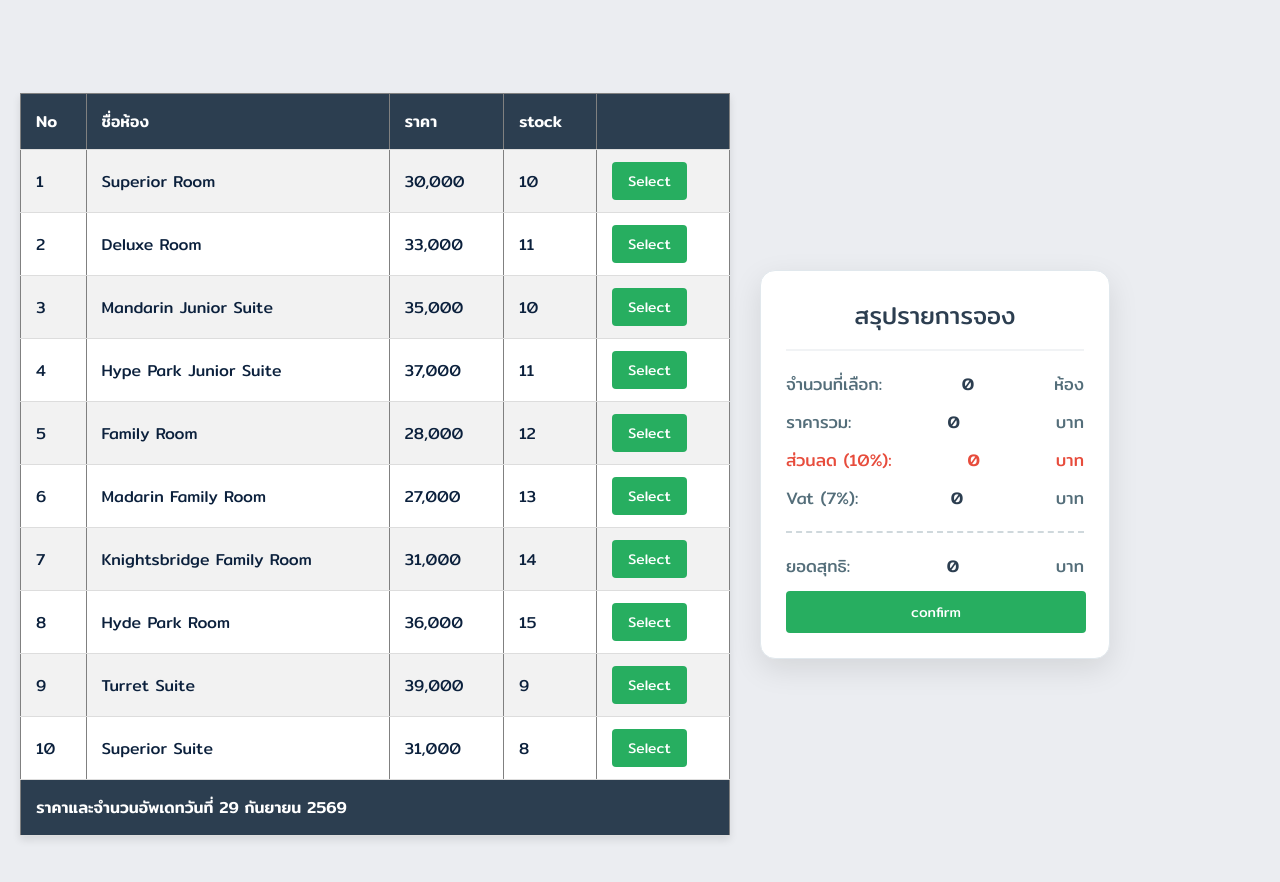
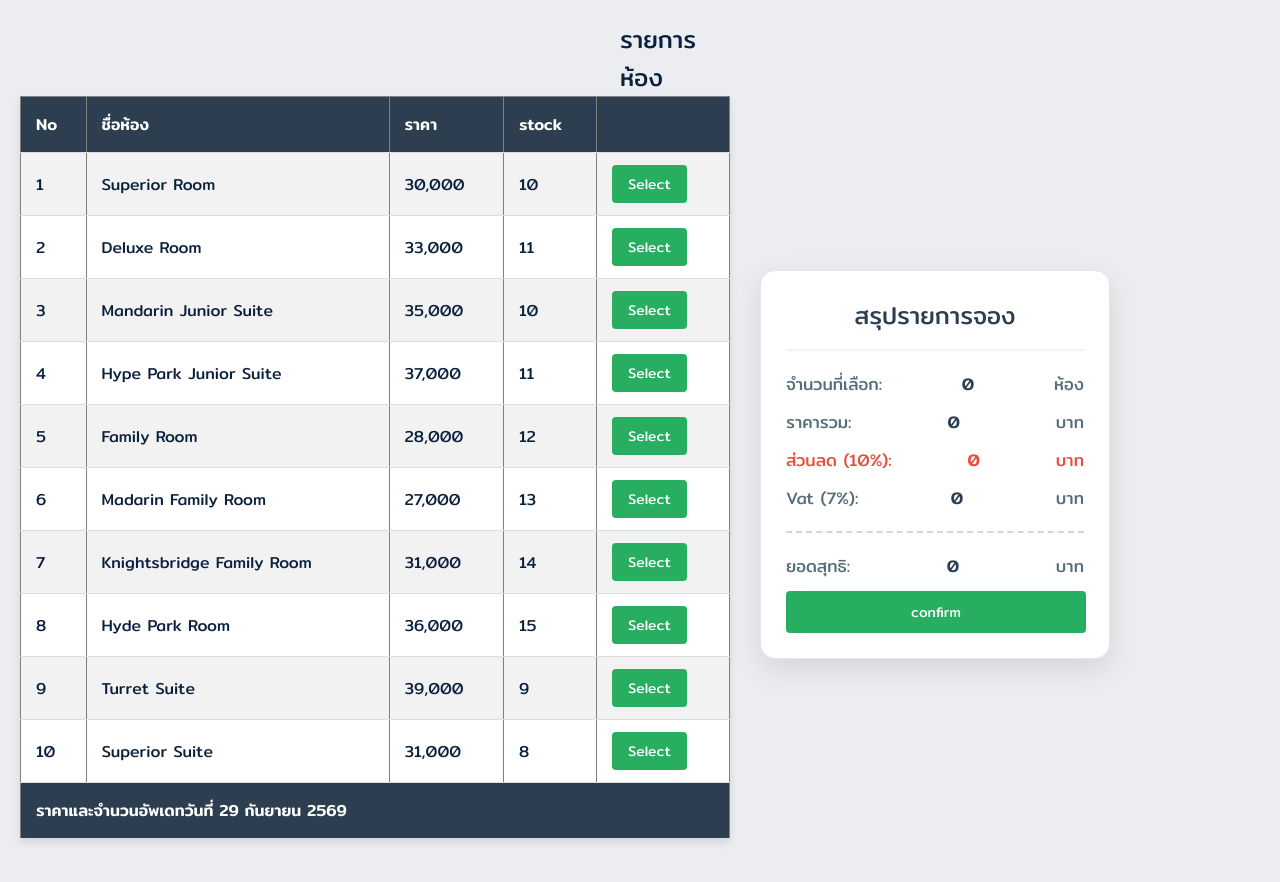
Before and after one commit to Porrama08/project-cpe363, a plain HTML site: page table.html in a window 1280 px wide. Drawn offline with Linux system fonts and the light colour scheme.

Commit message:
add head talble

```diff
--- a/index.css
+++ b/index.css
@@ -333,6 +333,9 @@ nav{
 }
 
 /* table */
+.table-section h2{
+    margin-left: 600px;
+}
 .main-table {
     display: grid;
 
--- a/table.html
+++ b/table.html
@@ -9,6 +9,8 @@
 </head>
 <body>
     <div class="main-table">
+        <div class="table-section">
+            <h2>รายการห้อง</h2>
             <table border="1">
                 <tr><td>No</td><td>ชื่อห้อง</td><td>ราคา</td><td>stock</td><td></td></tr>
                 <tr><td>1</td><td>Superior Room</td><td>30,000</td><td>10</td><td><button class="select-btn">Select</button></td></tr>
@@ -23,6 +25,7 @@
                 <tr><td>10</td><td>Superior Suite</td><td>31,000</td><td>8</td><td><button class="select-btn">Select</button></td></tr>
                 <tr><td colspan="5">ราคาและจำนวนอัพเดทวันที่ 29 กันยายน 2569</td></tr>
             </table>
+        </div>
 
         <div class="summary-box">
             <h3>สรุปรายการจอง</h3>
```
Lines whose indentation alone changed are shown as unchanged.
